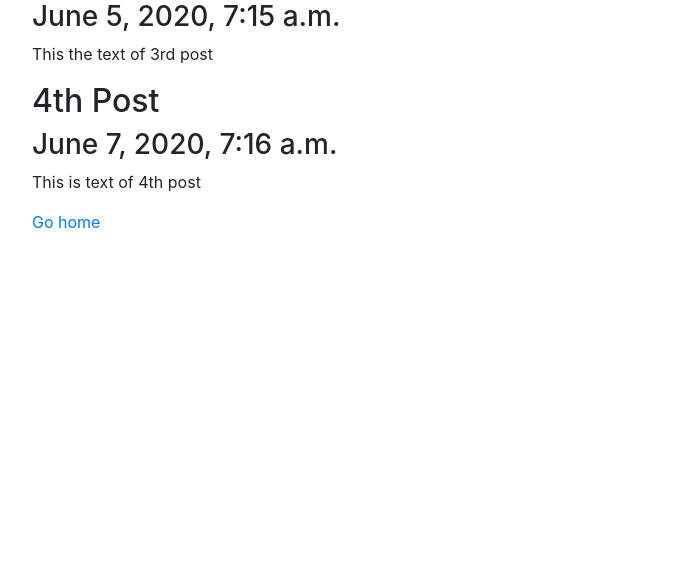
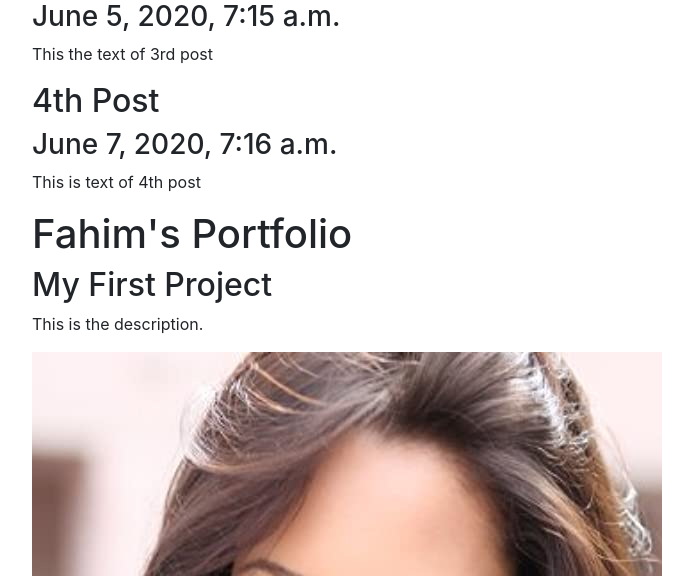
Before and after one commit to FahimKamal/Django_Personal_Portfolio_site, a Django app: template personal_portfolio-project/blog/templates/blog/all_blogs.html in a window 1280 px wide. Shown: the part 358-934 px from the top of the page, without its empty margins (53-746 px from the left). Before the commit the page ends 586 px from the top, so only its background shows below. Run offline with Django 3.2, Linux system fonts and the light colour scheme; the template is opened without the code that fills it: values that come from a table or form of the project are taken from there, others are empty; data comes from the database, SQL or seed files in the repository; both versions use the stored data as it was after the commit; some libraries are stand-ins or nearby versions.

Commit message:
6th commit Now I have learned to connect multiple models with a single ListView class. Look in: blog/views.py

```diff
--- a/personal_portfolio-project/blog/templates/blog/all_blogs.html
+++ b/personal_portfolio-project/blog/templates/blog/all_blogs.html
@@ -9,5 +9,15 @@
     <p>{{ blog.description }}</p>
   {% endfor %}
 
+  <h1>Fahim's Portfolio</h1>
+  {% for project in projects %}
+    <h2>{{project.title}}</h2>
+    <p>{{project.description}}</p>
+    <img src="{{project.image.url}}">
+    {% if project.url %}
+      <a href="{{project.url}}">Link</a>
+    {% endif %}
+  {% endfor %}
+  <br>
   <a href="{% url 'homepage' %}">Go home</a>
 {% endblock %}
--- a/personal_portfolio-project/portfolio/templates/portfolio/home.html
+++ b/personal_portfolio-project/portfolio/templates/portfolio/home.html
@@ -11,5 +11,6 @@
       <a href="{{project.url}}">Link</a>
     {% endif %}
   {% endfor %}
+  <br>
   <a href="{% url 'blog:blog' %}">Go to Blog</a>
 {% endblock %}
```
Also changed, not shown: personal_portfolio-project/blog/views.py (+12 -0 lines), personal_portfolio-project/db.sqlite3.
